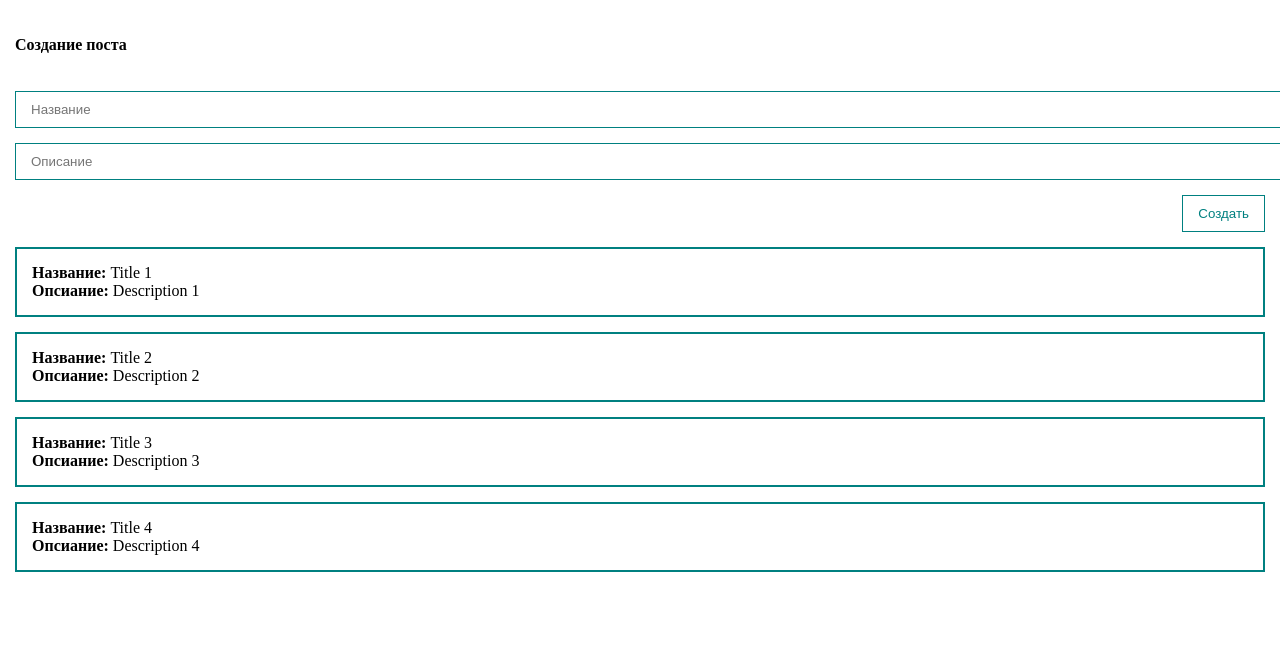
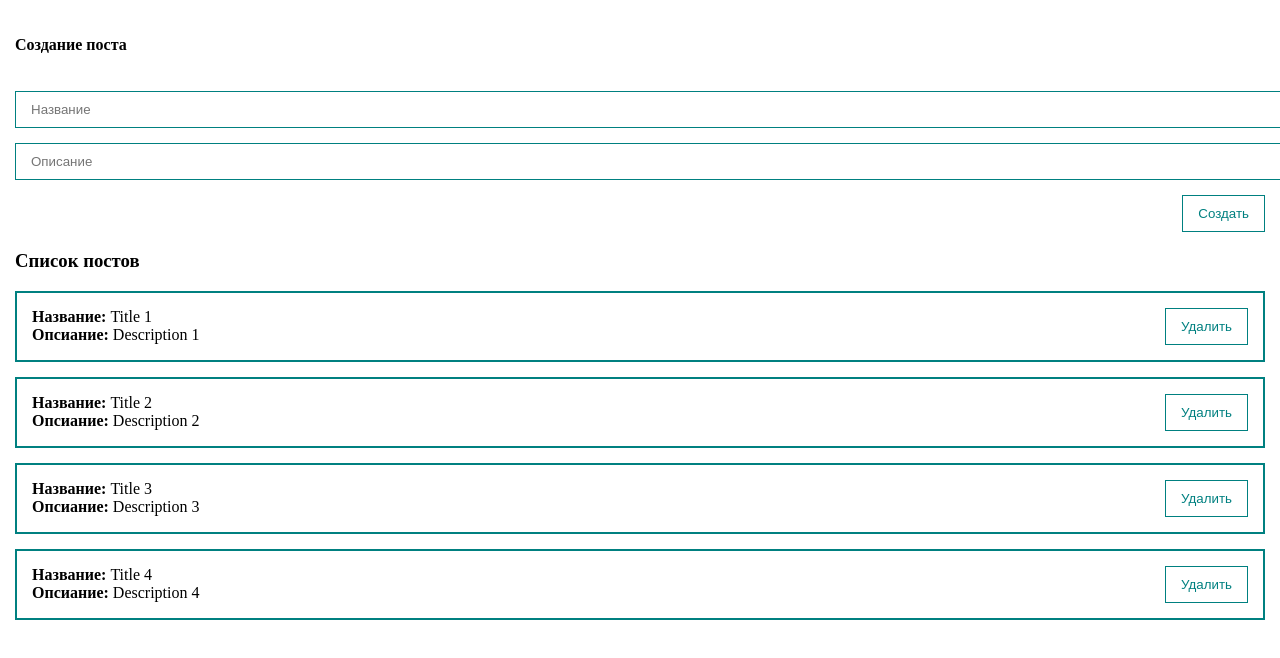
Before and after one commit to lzuard/vue_edu, a Vue app: page / in a window 1280 px wide. Shown: the top 658 px of the page. Built offline with nearby package versions, Linux system fonts and the light colour scheme.

Commit message:
add PostItem and button components

```diff
--- a/src/components/PostForm.vue
+++ b/src/components/PostForm.vue
@@ -13,16 +13,18 @@
         type="text"
         placeholder="Описание"
         >
-        <button
-        class="btn"
+        <my-button
+        style="align-self:flex-end; margin-top: 15px;"
         @click="createPost"
-        >Создать</button>
+        >Создать</my-button>
     </form>
 </template>
 
 <script>
+import MyButton from "@/components/UI/MyButton.vue"
 
 export default{
+    components: {MyButton},
     data(){
         return{
             post: {
@@ -56,12 +58,4 @@
     padding: 10px 15px;
     margin-top: 15px;
 }
-.btn{
-    margin-top: 15px;
-    align-self: flex-end;
-    padding: 10px 15px;
-    background: none;
-    color: teal;
-    border: 1px solid teal;
-}
 </style>
--- /dev/null
+++ b/src/components/PostItem.vue
@@ -0,0 +1,36 @@
+<template>
+    <div class="post">
+        <div>
+            <div><strong>Название: </strong>{{post.title}}</div>
+            <div><strong>Опсиание: </strong>{{post.body}}</div>
+        </div>
+        <div class="post_btns">
+            <my-button>Удалить</my-button>
+        </div>
+    </div>
+</template>
+
+
+<script>
+import MyButton from "@/components/UI/MyButton.vue"
+export default{
+    components:{MyButton},
+    props:{
+        post:{
+            type: Object,
+            required: true,
+        }
+    }
+}
+</script>
+
+<style>
+.post {
+    padding: 15px;
+    border: 2px solid teal;
+    margin-top: 15px;
+    display: flex;
+    align-items: center;
+    justify-content: space-between;
+}
+</style>
--- a/src/components/PostList.vue
+++ b/src/components/PostList.vue
@@ -1,12 +1,17 @@
 <template>
-    <div class="post" v-for="post in posts">
-        <div><strong>Название: </strong>{{post.title}}</div>
-        <div><strong>Опсиание: </strong>{{post.body}}</div>
+    <div>
+        <h3>Список постов</h3>
+        <post-item
+        v-for="post in posts"
+        :post="post"
+        />
     </div>
 </template>
 
 <script>
+import PostItem from "@/components/PostItem.vue"
 export default{
+    components: {PostItem},
     props: {
         posts: {
             type: Array,
@@ -15,11 +20,5 @@
     }
 }
 </script>
-
 <style scoped>
-.post {
-    padding: 15px;
-    border: 2px solid teal;
-    margin-top: 15px;
-}
 </style>
--- /dev/null
+++ b/src/components/UI/MyButton.vue
@@ -0,0 +1,18 @@
+<template>
+    <button class="btn" >
+        <slot></slot>
+    </button>
+</template>
+<script>
+export default{
+
+}
+</script>
+<style scoped>
+.btn{
+    padding: 10px 15px;
+    background: none;
+    color: teal;
+    border: 1px solid teal;
+}
+</style>
```
